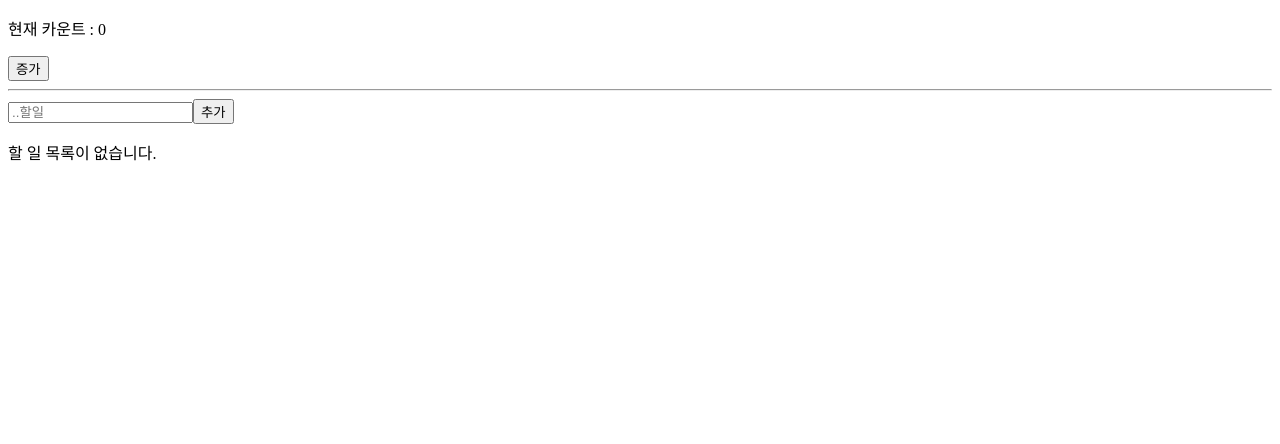
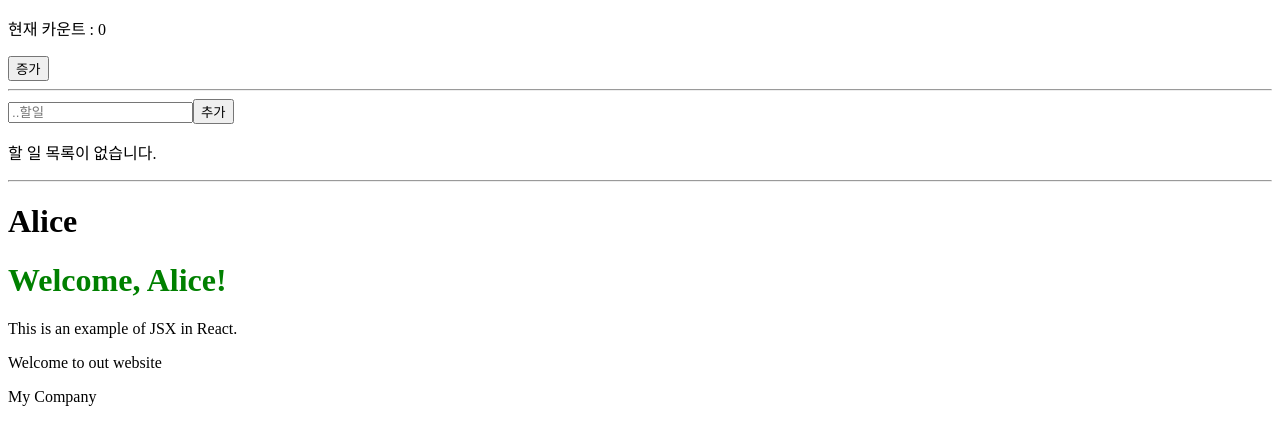
Before and after one commit to MyungSeoungJung/react-ts-study, a React app: page / in a window 1280 px wide. Shown: the top 444 px of the page. Built offline with nearby package versions, Linux system fonts and the light colour scheme.

Commit message:
children 속성 받기

```diff
--- a/src/APP.tsx
+++ b/src/APP.tsx
@@ -1,5 +1,7 @@
 import Counter from "./components/Couter";
+import Layout from "./components/LayOut";
 import Todo from "./components/Todo";
+import WelcomeMessage from "./components/WelcomMessage";
 
 const App = () => {
   return (
@@ -7,6 +9,12 @@
       <Counter />
       <hr />
       <Todo />
+      <hr />
+      <Layout title="Alice">
+        {/* childern 속성을 안쪽 태그에 */}
+        <WelcomeMessage name="Alice" />
+        <p> Welcome to out website</p>
+      </Layout>
     </>
   );
 };
--- /dev/null
+++ b/src/components/Layout.tsx
@@ -0,0 +1,20 @@
+interface LayoutProps {
+  title: string;
+  children: React.ReactNode;
+}
+
+const Layout = ({ title, children }: LayoutProps) => {
+  return (
+    <div>
+      <header>
+        <h1>{title}</h1>
+        <main>{children}</main>
+        <footer>
+          <p>My Company</p>
+        </footer>
+      </header>
+    </div>
+  );
+};
+
+export default Layout;
```
